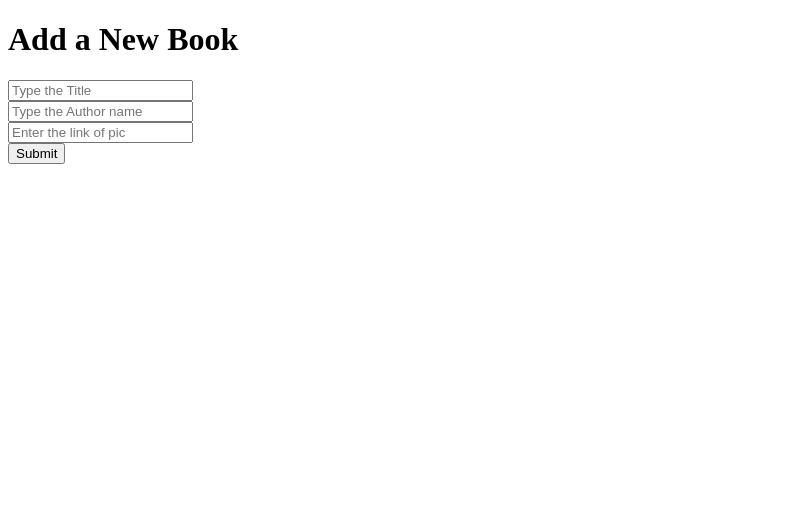
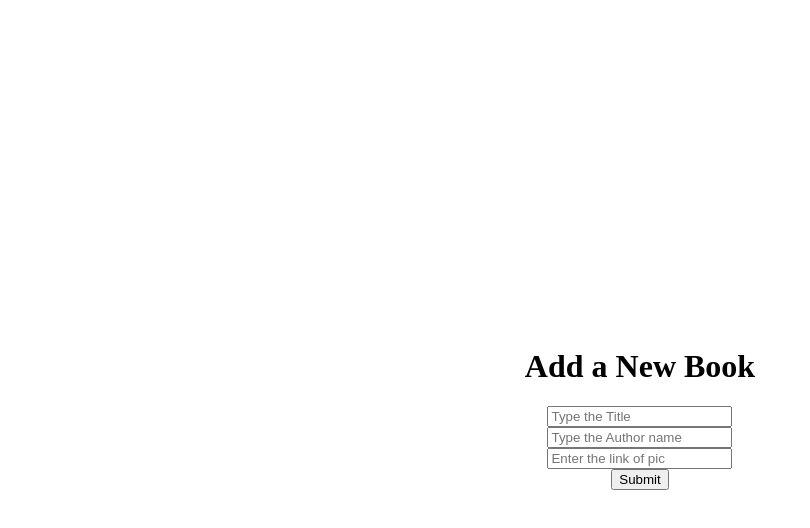
Before and after one commit to anjana-madushan/Bookshelf, a React (Create React App) app in the folder frontend/: page /add_Book in a window 1280 px wide. Shown: the top 528 px of the page, without its empty margins (0-810 px from the left). Built offline with nearby package versions, Linux system fonts and the light colour scheme.

Commit message:
some styles were added

```diff
--- a/frontend/src/App.js
+++ b/frontend/src/App.js
@@ -3,9 +3,11 @@ import {BrowserRouter, Route, Routes} from 'react-router-dom'
 import Home from './pages/home.jsx';
 import AddBook from "./pages/addBook.jsx";
 import Update from "./pages/update.jsx";
+import './style/style.css'
 
 function App() {
   return (
+    <div className="app">
     <BrowserRouter>
       <Routes>
         <Route path='/' element={<Home />} />
@@ -13,6 +15,7 @@ function App() {
         <Route path='/:id' element={<Update />} />
       </Routes>
     </BrowserRouter>
+    </div>
   );
 }
 
--- a/frontend/src/components/books.jsx
+++ b/frontend/src/components/books.jsx
@@ -6,11 +6,12 @@ const Books = ({ books, handleDelete }) => {
   const navigate = useNavigate();
 
   return (
-    <div>
+    <div><button><Link to='/add_Book'>Add New Book</Link></button>
+    <div className='books'>
       {books.length > 0 ? (
 
             books.map((book) => (
-              <div key={book.id}>
+              <div key={book.id} className='book'>
                 <img src={book.coverPic} alt='' />
                 <h1>{book.title}</h1>
                 <h1>{book.description}</h1>
@@ -20,7 +21,8 @@ const Books = ({ books, handleDelete }) => {
             ))
       ) : (<p>There are not any books here!</p>)}
 
-      <button><Link to='/add_Book'>Add New Book</Link></button>
+
+    </div>
     </div>
   );
 };
--- /dev/null
+++ b/frontend/src/style/style.css
@@ -0,0 +1,32 @@
+.app{
+  height: 100vh;
+  padding: 0px 100px;/* 0 px for top and bottom, 100px for left and right */
+  /* centering all the elements of the application */
+  display: flex;
+  align-items: center;
+  justify-content: center;
+  /* align texts */
+  text-align: center;
+}
+
+.books{
+  /* displayinh books horizontally */
+  display: flex;
+  gap:10px;
+}
+
+.book{
+  /* Book details size */
+  flex:1;
+  display:flex;
+  flex-direction: column;
+  gap:10px;
+  align-items: center;
+}
+
+img{
+  width:200px;
+  height: 300px;
+  object-fit: cover;
+  background-color: aqua;
+}
```
